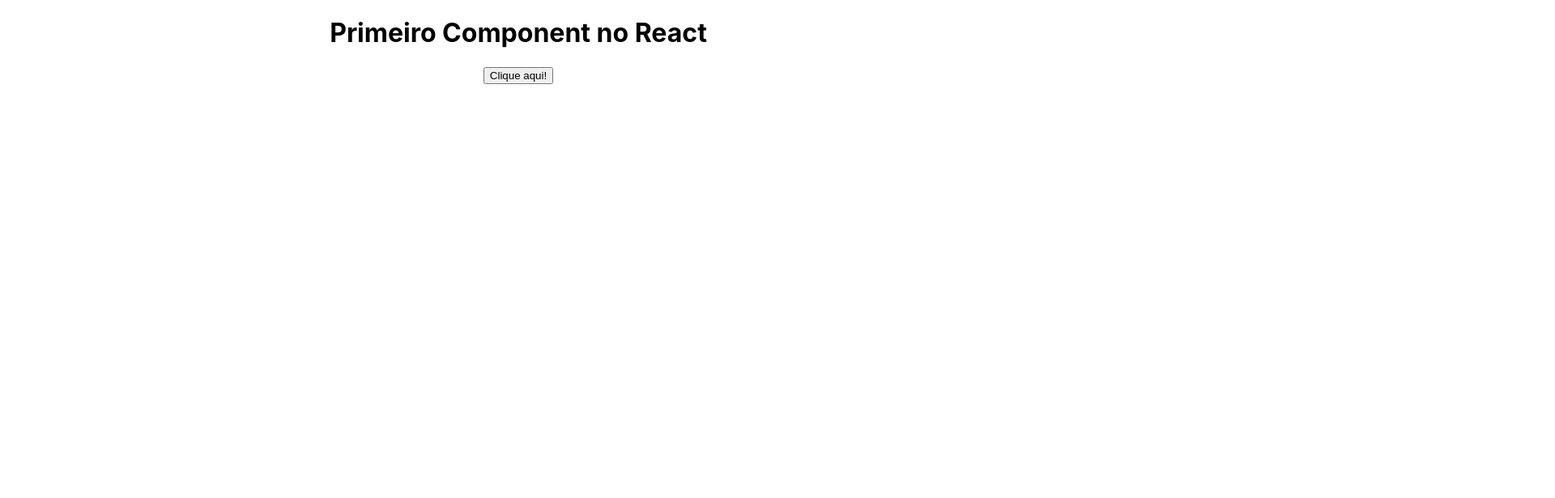
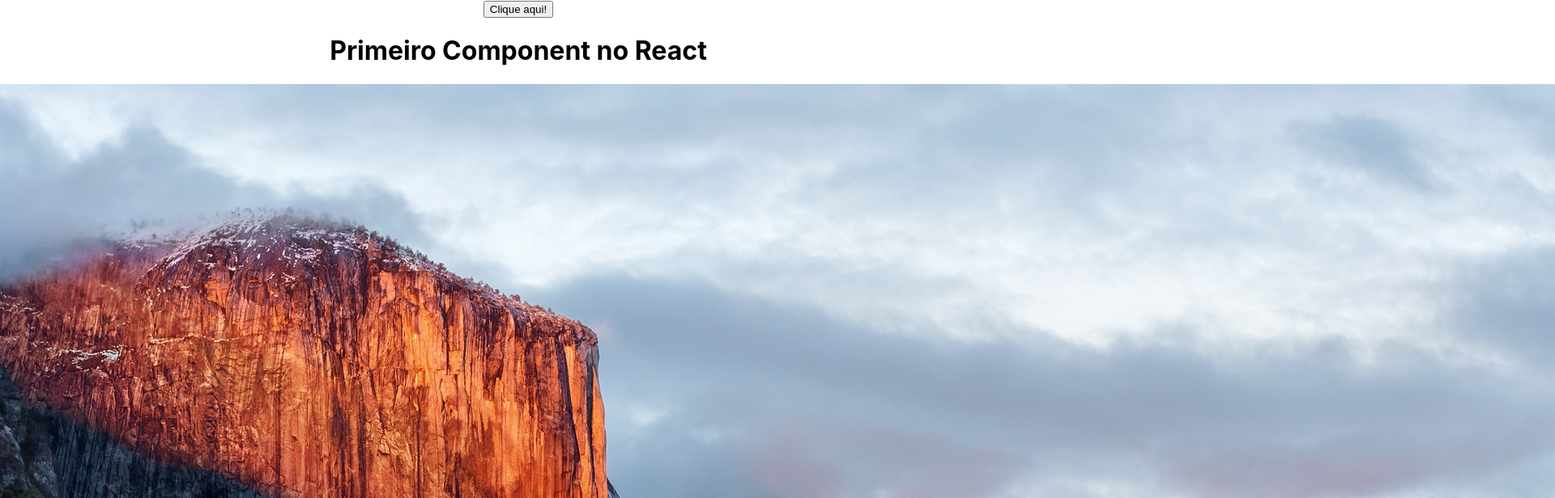
Before and after one commit to manell98/react-ts, a React (Create React App) app: page / in a window 1280 px wide. Shown: the top 616 px of the page at 81% size, 1920 px wide, since content can reach past the window. Built offline with nearby package versions, Linux system fonts and the light colour scheme.

Commit message:
add imagem

```diff
--- a/public/index.html
+++ b/public/index.html
@@ -9,7 +9,6 @@
       name="description"
       content="Web site created using create-react-app"
     />
-    <link rel="apple-touch-icon" href="%PUBLIC_URL%/logo192.png" />
     <!--
       manifest.json provides metadata used when your web app is installed on a
       user's mobile device or desktop. See https://developers.google.com/web/fundamentals/web-app-manifest/
--- a/src/App.tsx
+++ b/src/App.tsx
@@ -5,8 +5,8 @@ import FirstComponent from "./components/FirstComponent"
 function App() {
   return (
     <div className="App">
+      <Events />
       <FirstComponent />
-      <Events />
     </div>
   );
 }
--- a/src/components/FirstComponent.tsx
+++ b/src/components/FirstComponent.tsx
@@ -1,9 +1,14 @@
+import Fundo1 from "../assets/fundo1.jpg";
+
 const FirstComponent = () => {
     const nomeComponent = "Primeiro Component no React";
 
     return (
         <div>
             <h1>{nomeComponent}</h1>
+            <div>
+                <img src={Fundo1} alt="Fundo do Mac" />
+            </div>
         </div>
     )
 }
```
Also changed, not shown: public/manifest.json, src/assets/fundo1.jpg (added).
